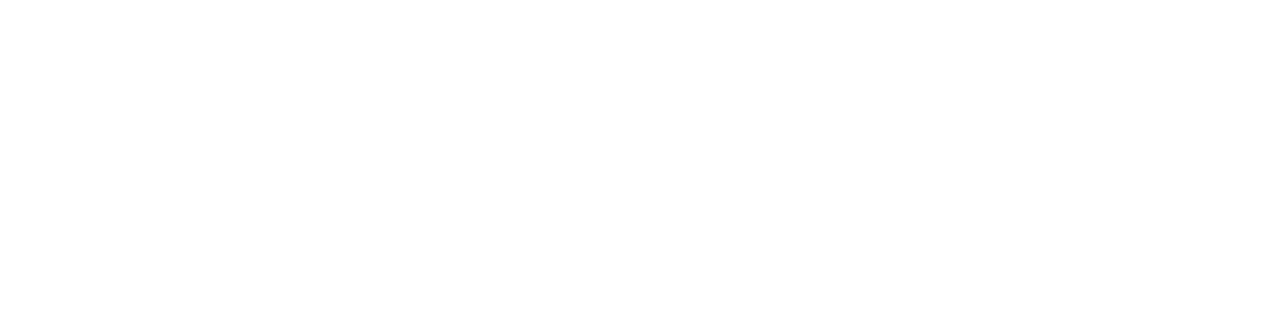
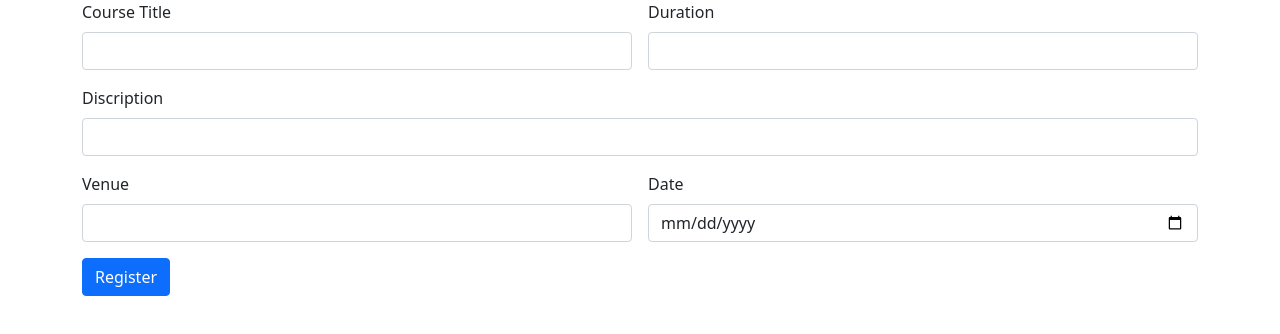
Before and after one commit to jerinjames707/course, a React (Create React App) app: page / in a window 1280 px wide. Shown: the top 334 px of the page. Built offline with nearby package versions, Linux system fonts and the light colour scheme.

Commit message:
course-develop

```diff
--- a/src/App.js
+++ b/src/App.js
@@ -2,11 +2,12 @@
 import './App.css';
 import 'bootstrap/dist/css/bootstrap.min.css';
 import 'bootstrap/dist/js/bootstrap.bundle.min.js';
+import Addcourse from './components/Addcourse';
 
 function App() {
   return (
     <div>
-
+      <Addcourse/>
     </div>
   );
 }
--- /dev/null
+++ b/src/components/Addcourse.js
@@ -0,0 +1,58 @@
+import React, { useState } from 'react'
+
+const Addcourse = () => {
+    var [title,setTitle]=useState("")
+    var [duration,setDuration]=useState("")
+    var [dis,setDis]=useState("")
+    var [ven,setVen]=useState("")
+    var [date,setDate]=useState("")
+
+    const [val, setVal] = useState();
+    const subData=()=>{
+        const data={"title":title,"duration":duration,"dis":dis,"ven":ven,"date":date}
+        console.log(data)
+    }
+  return (
+    <div>
+         <div className="container">
+    <div className="row">
+        <div className="col col-12 col-sm-12 col-md-12 col-lg-12 col-xl-12 col-xxl-12">
+            <div className="row g-3">
+
+                <div className="col col-12 col-sm-6 col-md-6 col-lg-6 col-xl-6 col-xxl-6">
+                    <label  for="" className="form-label">Course Title</label>
+                    <input value={val} onChange={(e)=>{setTitle(e.target.value)}} className="form-control" placeholder="" type="text"/>
+                </div>
+                <div className="col col-12 col-sm-6 col-md-6 col-lg-6 col-xl-6 col-xxl-6">
+                    <label for="" className="form-label">Duration</label>
+                    <input value={val} onChange={(e)=>{setDuration(e.target.value)}} className="form-control" placeholder="" type="text"/>
+                </div>
+                <div className="col col-12 col-sm-12 col-md-12 col-lg-12 col-xl-12 col-xxl-12">
+                    <label for="" className="form-label">Discription</label>
+                    <input value={val} onChange={(e)=>{setDis(e.target.value)}} className="form-control" placeholder="" type="text"/>
+                </div>
+                <div className="col col-12 col-sm-6 col-md-6 col-lg-6 col-xl-6 col-xxl-6">
+                    <label for="" className="form-label">Venue</label>
+                    <input value={val} onChange={(e)=>{setVen(e.target.value)}} className="form-control" placeholder="" type="text"/>
+                </div>
+
+                <div className="col col-12 col-sm-6 col-md-6 col-lg-6 col-xl-6 col-xxl-6">
+                    <label for="" className="form-label">Date</label>
+                    <input value={val} onChange={(e)=>{setDate(e.target.value)}} className="form-control" placeholder="" type="date"/>
+                </div>
+
+
+                <div className="col col-12 col-sm-6 col-md-6 col-lg-6 col-xl-6 col-xxl-6">
+                    <button onClick={subData}  className="btn btn-primary">Register</button>
+                </div>
+
+            </div>
+        </div>
+    </div>
+</div>
+
+    </div>
+  )
+}
+
+export default Addcourse
```
